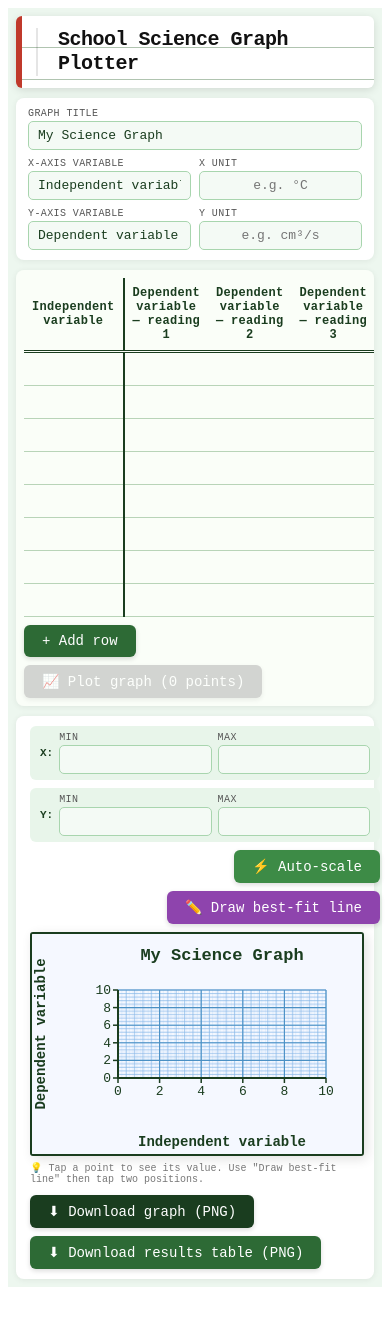
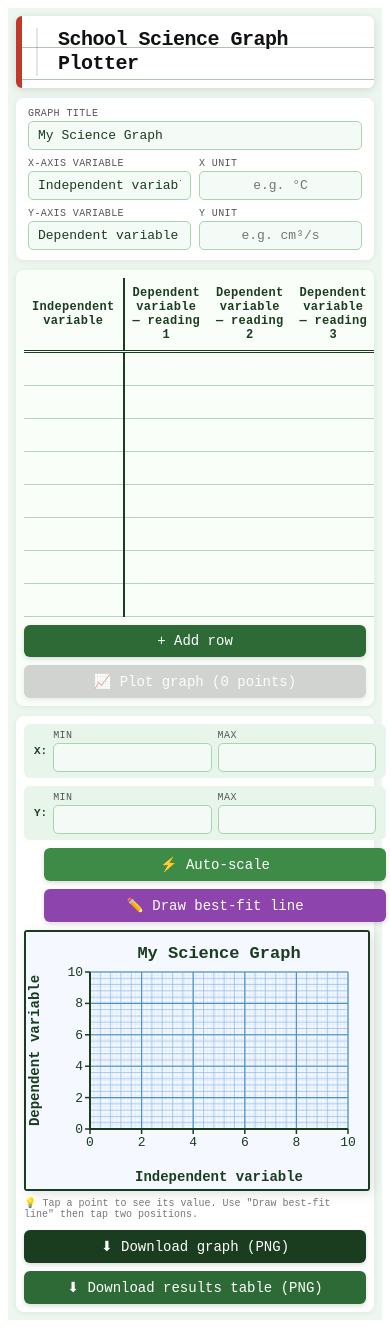
Before and after one commit to greencushion/science-grapher, a React (Vite) app: page / in a window 390 px wide. Before the commit the page ends 1295 px from the top, so only its background shows below. Built offline with nearby package versions, Linux system fonts and the light colour scheme.

Commit message:
Improve mobile viewing

```diff
--- a/index.html
+++ b/index.html
@@ -2,9 +2,9 @@
 <html lang="en">
   <head>
     <meta charset="UTF-8" />
-    <link rel="icon" type="image/svg+xml" href="/favicon.svg" />
     <meta name="viewport" content="width=device-width, initial-scale=1.0" />
-    <title>science-grapher</title>
+    <meta name="description" content="School Science Graph Plotter for KS3 and GCSE students" />
+    <title>School Science Graph Plotter</title>
   </head>
   <body>
     <div id="root"></div>
--- a/src/App.jsx
+++ b/src/App.jsx
@@ -41,8 +41,10 @@ function niceScale(minVal, maxVal, ticks = 8) {
   return { min: scaleMin, max: scaleMax, step };
 }
 
-const MARGIN = { top: 56, right: 36, bottom: 76, left: 86 };
-const ASPECT = 3 / 2; // width:height ratio
+const MARGIN_DESKTOP = { top: 56, right: 36, bottom: 76, left: 86 };
+const MARGIN_MOBILE  = { top: 40, right: 20, bottom: 60, left: 64 };
+const ASPECT_DESKTOP = 3 / 2;
+const ASPECT_MOBILE = 4 / 3;
 
 export default function App() {
   const [xLabel, setXLabel] = useState("Independent variable");
@@ -101,7 +103,8 @@ export default function App() {
   }, []);
 
   const CW = canvasW;
-  const CH = Math.round(canvasW / ASPECT);
+  const CH = Math.round(canvasW / (isMobile ? ASPECT_MOBILE : ASPECT_DESKTOP));
+  const MARGIN = isMobile ? MARGIN_MOBILE : MARGIN_DESKTOP;
 
   // pendingData: derived live from table, used for the "ready" count
   const pendingData = rows
@@ -129,7 +132,7 @@ export default function App() {
       cx: MARGIN.left + ((dx - xMin) / (xMax - xMin)) * pW,
       cy: MARGIN.top + pH - ((dy - yMin) / (yMax - yMin)) * pH,
     };
-  }, [xMin, xMax, yMin, yMax, CW, CH]);
+  }, [xMin, xMax, yMin, yMax, CW, CH, MARGIN]);
 
   const canvasToData = useCallback((px, py) => {
     const pW = CW - MARGIN.left - MARGIN.right;
@@ -138,7 +141,7 @@ export default function App() {
       dx: xMin + ((px - MARGIN.left) / pW) * (xMax - xMin),
       dy: yMin + ((CH - MARGIN.bottom - py) / pH) * (yMax - yMin),
     };
-  }, [xMin, xMax, yMin, yMax, CW, CH]);
+  }, [xMin, xMax, yMin, yMax, CW, CH, MARGIN]);
 
   const autoScale = useCallback(() => {
     if (!plotData.length) return;
@@ -340,7 +343,7 @@ export default function App() {
       ctx.fillText(lbl, bx + 8, by + boxH - 7);
     }
   }, [plotData, xMin, xMax, yMin, yMax, xLabel, yLabel, xUnit, yUnit,
-      graphTitle, lobfPoints, lobfMode, showLobf, hoveredPoint, dataToCanvas, canvasW]);
+      graphTitle, lobfPoints, lobfMode, showLobf, hoveredPoint, dataToCanvas, canvasW, MARGIN]);
 
   const handleCanvasClick = (e) => {
     if (!lobfMode) return;
@@ -631,6 +634,9 @@ export default function App() {
         gap: isMobile ? "8px" : "10px",
         alignItems: "flex-end",
         boxShadow: "0 1px 6px rgba(0,0,0,0.07)",
+        boxSizing: "border-box",
+        width: "100%",
+        overflow: "hidden",
       }}>
         <Field label="Graph title" style={isMobile ? { gridColumn: "1 / -1" } : {}}>
           <input value={graphTitle} onChange={e => setGraphTitle(e.target.value)}
@@ -705,13 +711,14 @@ export default function App() {
             })}
           </tbody>
         </table>
-        <div style={{ marginTop: "8px", display: "flex", gap: "8px", alignItems: "center", flexWrap: "wrap" }}>
-          <button onClick={addRow} style={btnS(G.mid)}>+ Add row</button>
+        <div style={{ marginTop: "8px", display: "flex", gap: "8px", alignItems: "center", flexWrap: "wrap", flexDirection: isMobile ? "column" : "row" }}>
+          <button onClick={addRow} style={{ ...btnS(G.mid), width: isMobile ? "100%" : "auto" }}>+ Add row</button>
           <button
             onClick={handlePlot}
             disabled={pendingData.length === 0}
             style={{ ...btnS(pendingData.length > 0 ? G.dark : "#aaa"),
-              opacity: pendingData.length > 0 ? 1 : 0.5, cursor: pendingData.length > 0 ? "pointer" : "not-allowed" }}>
+              opacity: pendingData.length > 0 ? 1 : 0.5, cursor: pendingData.length > 0 ? "pointer" : "not-allowed",
+              width: isMobile ? "100%" : "auto" }}>
             📈 Plot graph ({pendingData.length} point{pendingData.length !== 1 ? "s" : ""})
           </button>
           {plottedData.length > 0 && pendingData.length !== plottedData.length && (
@@ -724,39 +731,39 @@ export default function App() {
 
       {/* Graph section */}
       <div style={{
-        background: "#fff", borderRadius: "8px", padding: "10px 14px",
+        background: "#fff", borderRadius: "8px", padding: isMobile ? "8px" : "10px 14px",
         boxShadow: "0 1px 6px rgba(0,0,0,0.07)",
       }}>
         {/* Scale + LOBF controls */}
         <div style={{ display: "flex", gap: "8px", alignItems: "flex-end", flexWrap: "wrap", marginBottom: "8px", flexDirection: isMobile ? "column" : "row" }}>
           <div style={{ display:"flex", gap:"6px", alignItems:"flex-end", background: G.pale, padding:"6px 10px", borderRadius:"6px", width: isMobile ? "100%" : "auto" }}>
             <span style={{ fontSize:"11px", fontFamily: MONO, color: G.dark, alignSelf:"center", fontWeight:"bold" }}>X:</span>
-            <Field label="min"><input value={xScaleMin} onChange={e=>setXScaleMin(e.target.value)} style={sInput} type="number" /></Field>
-            <Field label="max"><input value={xScaleMax} onChange={e=>setXScaleMax(e.target.value)} style={sInput} type="number" /></Field>
+            <Field label="min" style={isMobile ? { flex:1 } : {}}><input value={xScaleMin} onChange={e=>setXScaleMin(e.target.value)} style={{ ...sInput, width:"100%" }} type="number" /></Field>
+            <Field label="max" style={isMobile ? { flex:1 } : {}}><input value={xScaleMax} onChange={e=>setXScaleMax(e.target.value)} style={{ ...sInput, width:"100%" }} type="number" /></Field>
           </div>
           <div style={{ display:"flex", gap:"6px", alignItems:"flex-end", background: G.pale, padding:"6px 10px", borderRadius:"6px", width: isMobile ? "100%" : "auto" }}>
             <span style={{ fontSize:"11px", fontFamily: MONO, color: G.dark, alignSelf:"center", fontWeight:"bold" }}>Y:</span>
-            <Field label="min"><input value={yScaleMin} onChange={e=>setYScaleMin(e.target.value)} style={sInput} type="number" /></Field>
-            <Field label="max"><input value={yScaleMax} onChange={e=>setYScaleMax(e.target.value)} style={sInput} type="number" /></Field>
+            <Field label="min" style={isMobile ? { flex:1 } : {}}><input value={yScaleMin} onChange={e=>setYScaleMin(e.target.value)} style={{ ...sInput, width:"100%" }} type="number" /></Field>
+            <Field label="max" style={isMobile ? { flex:1 } : {}}><input value={yScaleMax} onChange={e=>setYScaleMax(e.target.value)} style={{ ...sInput, width:"100%" }} type="number" /></Field>
           </div>
-          <button onClick={autoScale} style={btnS(G.bright)}>⚡ Auto-scale</button>
+          <button onClick={autoScale} style={{ ...btnS(G.bright), width: isMobile ? "100%" : "auto" }}>⚡ Auto-scale</button>
 
-          <div style={{ marginLeft: isMobile ? "0" : "auto", display:"flex", gap:"8px", alignItems:"center", flexWrap:"wrap" }}>
+          <div style={{ marginLeft: isMobile ? "0" : "auto", display:"flex", gap:"8px", alignItems:"center", flexWrap:"wrap", width: isMobile ? "100%" : "auto" }}>
             {!lobfMode && !showLobf && (
-              <button onClick={() => { setLobfPoints([]); setLobfMode(true); }} style={btnS("#8e44ad")}>
+              <button onClick={() => { setLobfPoints([]); setLobfMode(true); }} style={{ ...btnS("#8e44ad"), width: isMobile ? "100%" : "auto" }}>
                 ✏️ Draw best-fit line
               </button>
             )}
             {lobfMode && lobfPoints.length < 2 && (
               <span style={{ fontSize:"12px", color:"#6c3483", fontFamily: MONO, background:"#f5e6ff", padding:"5px 10px", borderRadius:"5px" }}>
-                Click {2-lobfPoints.length} point{lobfPoints.length===1?"":"s"} on graph
+                {isMobile ? "Tap" : "Click"} {2-lobfPoints.length} point{lobfPoints.length===1?"":"s"} on graph
               </span>
             )}
             {lobfMode && lobfPoints.length === 2 && (
-              <button onClick={commitLobf} style={btnS("#27ae60")}>✓ Confirm line</button>
+              <button onClick={commitLobf} style={{ ...btnS("#27ae60"), width: isMobile ? "100%" : "auto" }}>✓ Confirm line</button>
             )}
             {(lobfMode || showLobf) && (
-              <button onClick={clearLobf} style={btnS("#c0392b")}>✕ Remove</button>
+              <button onClick={clearLobf} style={{ ...btnS("#c0392b"), width: isMobile ? "100%" : "auto" }}>✕ Remove</button>
             )}
             {showLobf && lobfSlope && (
               <span style={{ fontSize:"12px", color:"#922b21", fontFamily: MONO, background:"#fadbd8", padding:"5px 10px", borderRadius:"5px" }}>
@@ -784,9 +791,9 @@ export default function App() {
         <div style={{ marginTop:"6px", fontSize: isMobile ? "10px" : "11px", color:"#777", fontFamily: MONO }}>
           💡 {isMobile ? 'Tap a point to see its value. Use "Draw best-fit line" then tap two positions.' : 'Hover over a point to see its value. Use "Draw best-fit line" then click two positions.'}
         </div>
-        <div style={{ marginTop:"10px", display:"flex", gap:"8px", flexWrap:"wrap" }}>
-          <button onClick={downloadGraph} style={btnS(G.dark)}>⬇ Download graph (PNG)</button>
-          <button onClick={downloadTable} style={btnS(G.mid)}>⬇ Download results table (PNG)</button>
+        <div style={{ marginTop:"10px", display:"flex", gap:"8px", flexWrap:"wrap", flexDirection: isMobile ? "column" : "row" }}>
+          <button onClick={downloadGraph} style={{ ...btnS(G.dark), width: isMobile ? "100%" : "auto" }}>⬇ Download graph (PNG)</button>
+          <button onClick={downloadTable} style={{ ...btnS(G.mid), width: isMobile ? "100%" : "auto" }}>⬇ Download results table (PNG)</button>
         </div>
       </div>
     </div>
@@ -795,13 +802,13 @@ export default function App() {
 
 function Field({ label, children, style }) {
   return (
-    <div style={style}>
+    <div style={{ minWidth: 0, ...style }}>
       <label style={{ display:"block", fontSize:"10px", fontFamily:"'Courier New',monospace",
         color:"#555", marginBottom:"2px", textTransform:"uppercase", letterSpacing:"0.4px" }}>
         {label}
       </label>
       {children}
-	<Analytics />
+      <Analytics />
     </div>
   );
 }
```
